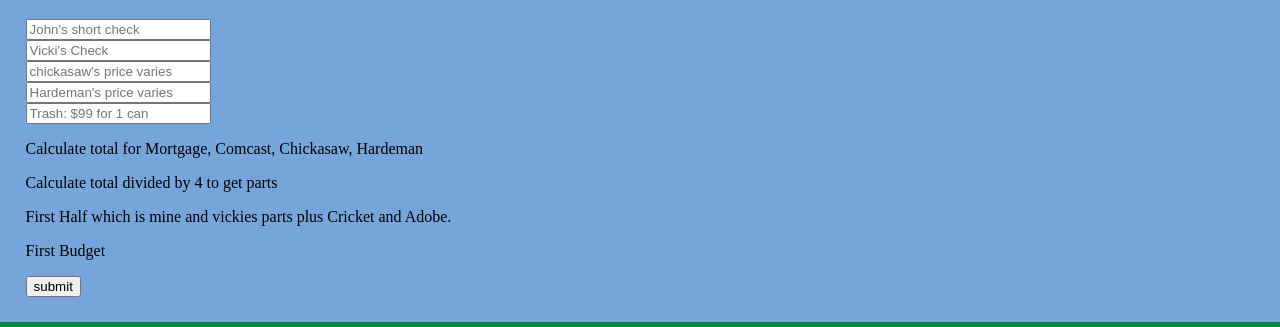
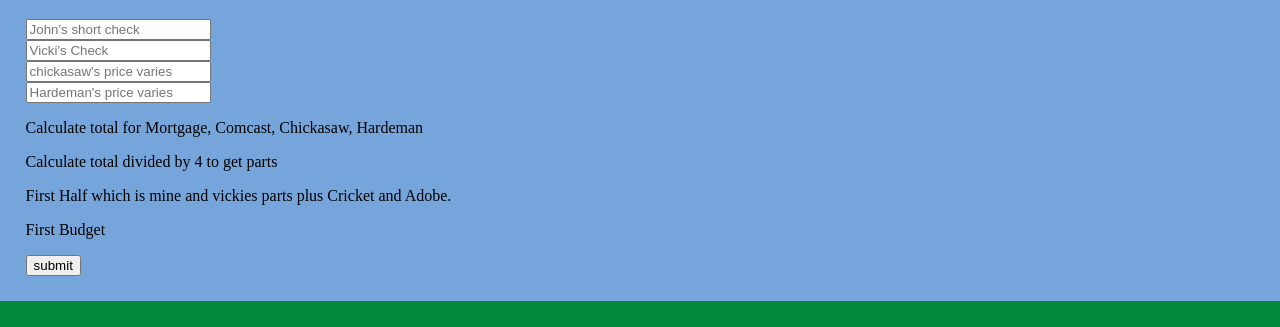
Before and after one commit to Jwfrank3/calculator, a plain HTML site: page index.html in a window 1280 px wide. Shown: the part 61-388 px from the top of the page. Drawn offline with Linux system fonts and the light colour scheme.

Commit message:
Update index.html

```diff
--- a/index.html
+++ b/index.html
@@ -16,10 +16,6 @@
     <br>
 
     <input type="text" class="js-input-hardeman" placeholder="Hardeman's price varies">
-
-    <br>
-
-    <input type="text" class="js-input-trash" placeholder="Trash: $99 for 1 can">
 
     <p class="js-paragraph-bills">
       Calculate total for Mortgage, Comcast, Chickasaw, Hardeman
```
